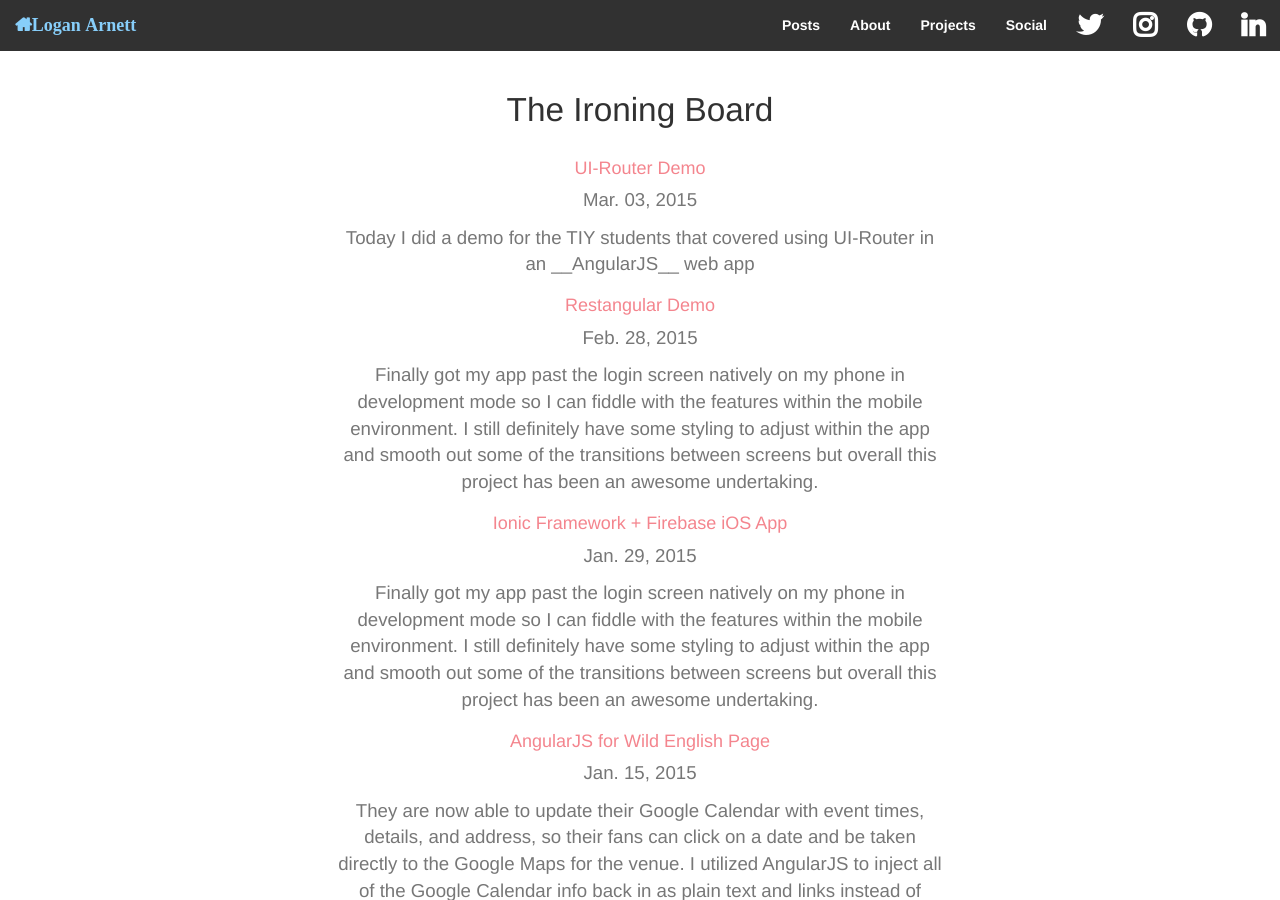
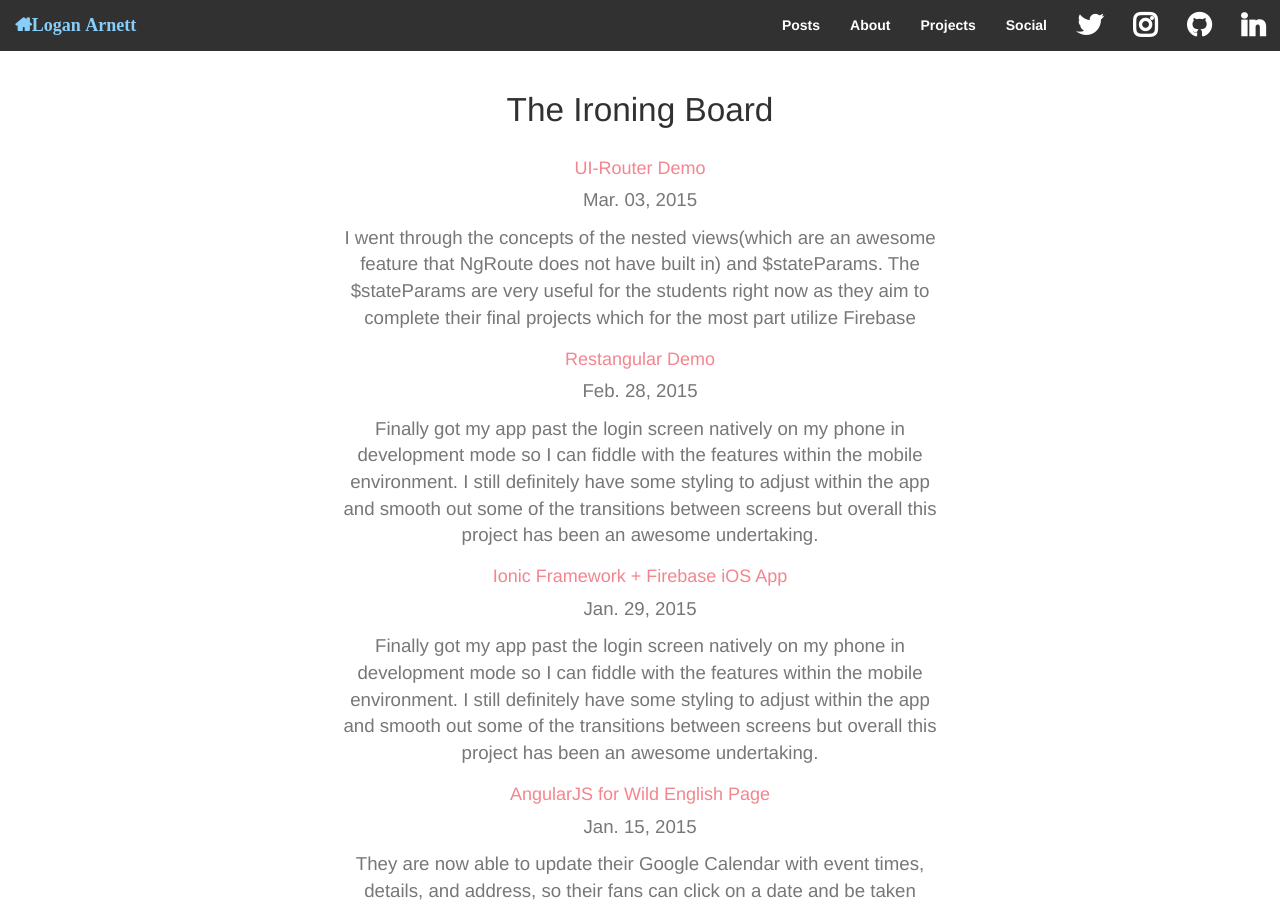
Before and after one commit to LoganArnett/MEANfolio, a Jekyll site: the page built from all-posts.html, in a window 1280 px wide and 900 px high. Built offline with Jekyll 4.4.1, drawn with Linux system fonts in a browser that asks for light colours; nearby versions of some CDN libraries.

Commit message:
updated excerpt of post

```diff
--- a/_posts/2015-03-18-UI-Router-Demo.md
+++ b/_posts/2015-03-18-UI-Router-Demo.md
@@ -2,7 +2,7 @@
 layout: posts
 title: UI-Router Demo
 posted: Mar. 03, 2015
-excerpt: Today I did a demo for the TIY students that covered using UI-Router in an __AngularJS__ web app
+excerpt: I went through the concepts of the nested views(which are an awesome feature that NgRoute does not have built in) and $stateParams. The $stateParams are very useful for the students right now as they aim to complete their final projects which for the most part utilize Firebase
 ---
 
 ### UI Router Demo
```
